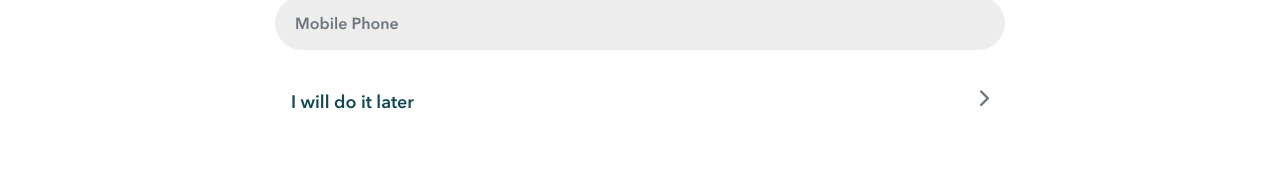
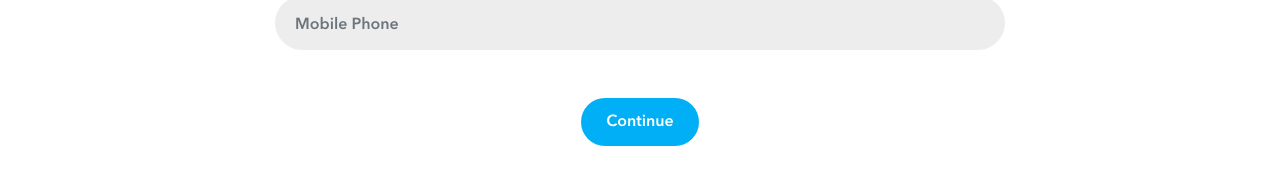
Before and after one commit to rajatgouri/blabla, a React (Create React App) app in the folder frontend/: page /signup/contact in a window 1280 px wide. Shown: the part 496-675 px from the top of the page. Built offline with nearby package versions, Linux system fonts and the light colour scheme.

Commit message:
Removed do it later

```diff
--- a/frontend/src/components/auth/Signup/Contact.jsx
+++ b/frontend/src/components/auth/Signup/Contact.jsx
@@ -17,12 +17,6 @@ function Contact() {
                   placeholder="Mobile Phone"
                 />
               </div>
-              <div className="d-flex justify-content-between grey-hover mt-4 py-3 px-3">
-                <div className="text-primaryColor font-demi font-18">
-                  I will do it later
-                </div>
-                <i className="text-muted fas fa-chevron-right"></i>
-              </div>
               <div className="text-center mt-5">
                 <button className="text-white bg-secondaryColor font-demi btn-blue">
                   Continue
```
